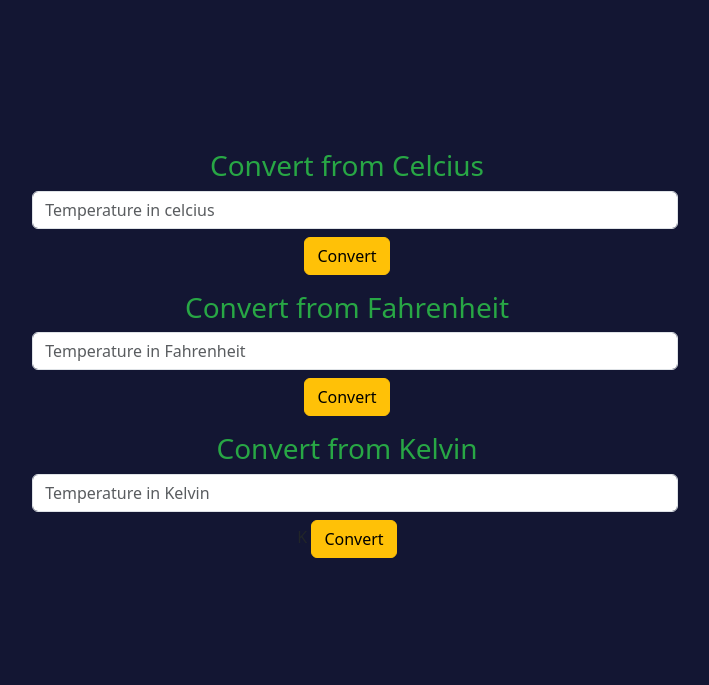
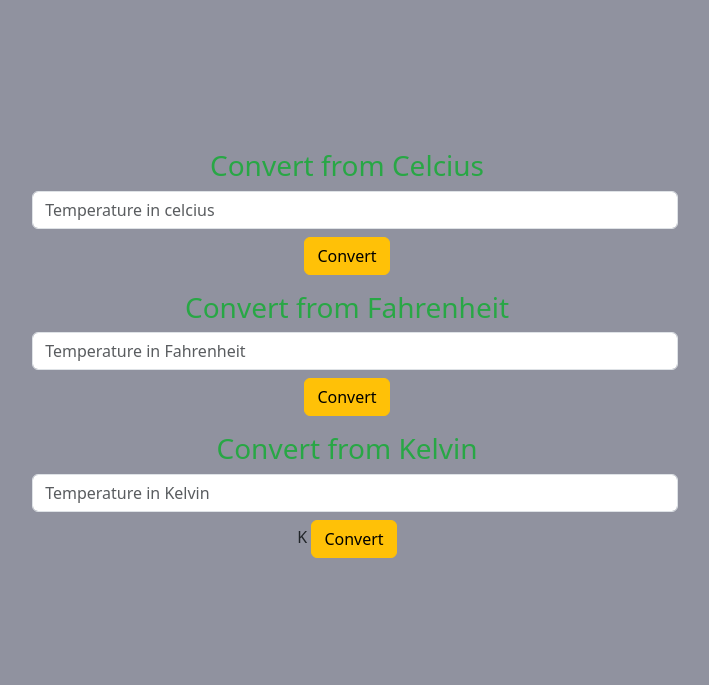
Before and after one commit to Godllolzzz/Temperature-Converter, a plain HTML site: page index.html in a window 1280 px wide. Shown: the part 115-800 px from the top of the page, without its empty margins (211-920 px from the left). Drawn offline with nearby package versions, Linux system fonts and the light colour scheme.

Commit message:
bc change

```diff
--- a/index.html
+++ b/index.html
@@ -9,7 +9,7 @@
         integrity="sha384-4bw+/aepP/YC94hEpVNVgiZdgIC5+VKNBQNGCHeKRQN+PtmoHDEXuppvnDJzQIu9" crossorigin="anonymous">
 </head>
 
-<body style="background-color: #131633;">
+<body style="background-color: #13163377;">
     <div class="container row text-center" ">
         <h1 class=" text-white fw-bold pt-5">TEMPERATURE-CONVERTER</h1>
         <div class=" container" style="margin-top: 10rem; width: 60%;">
```
